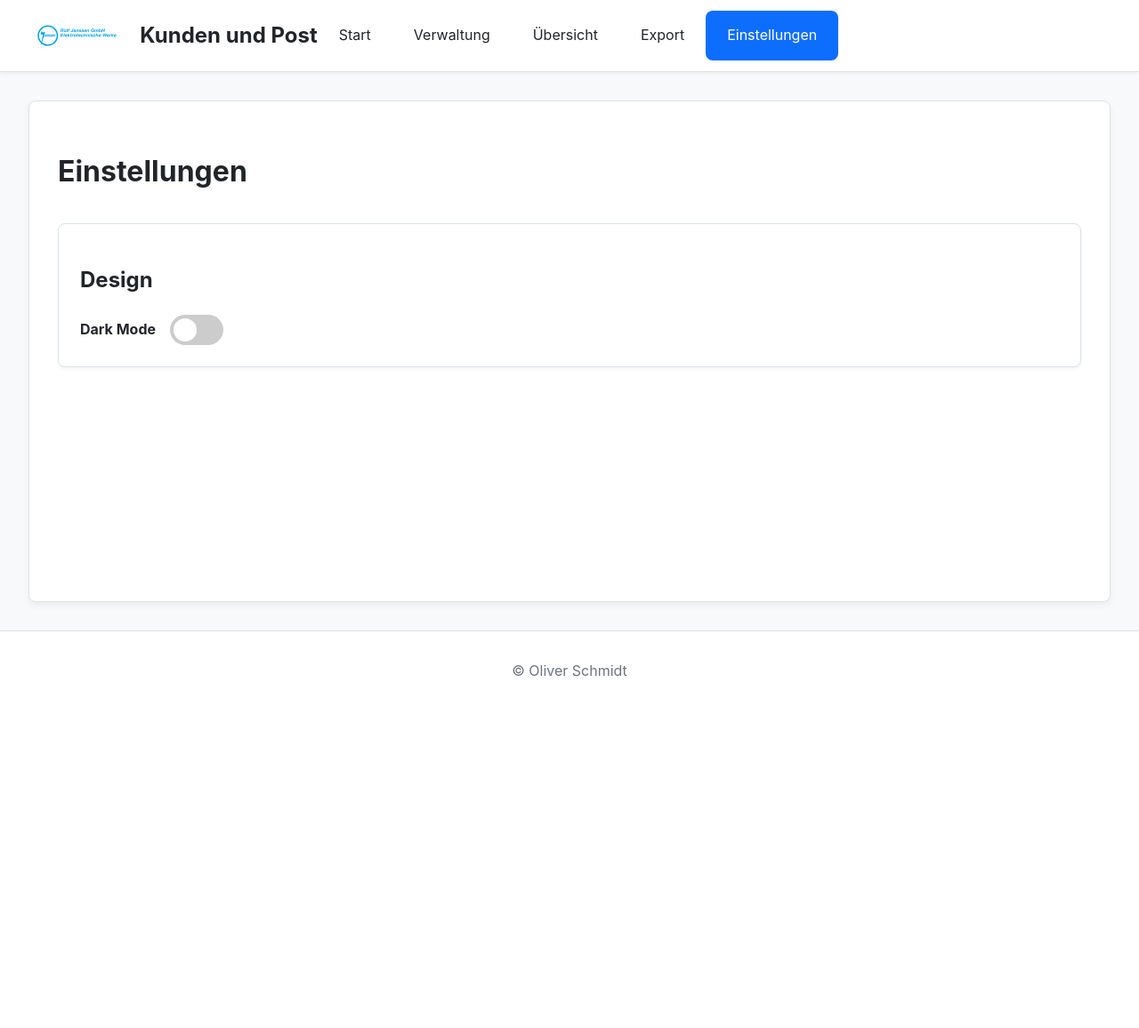
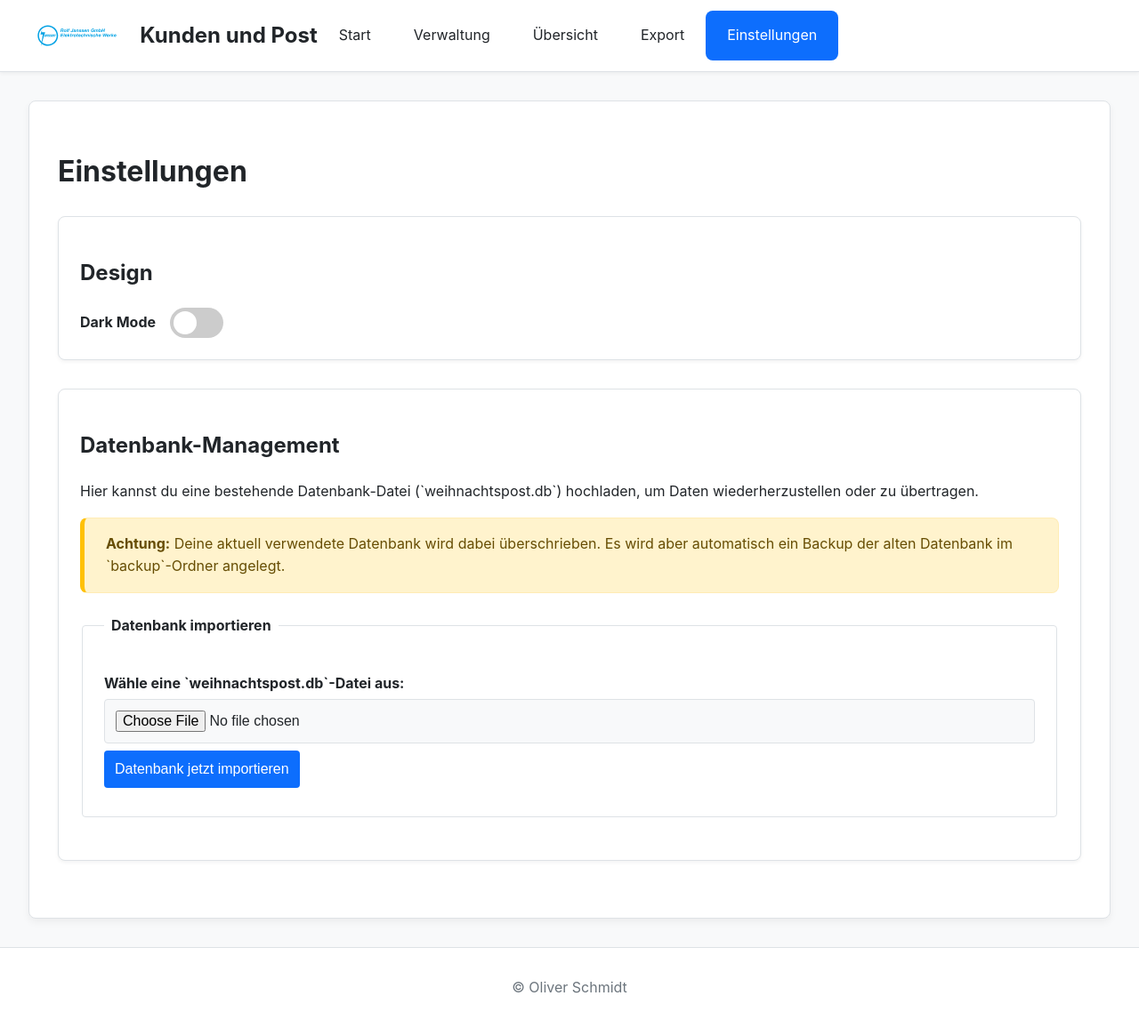
Before and after one commit to oliverschmidt99/weihnachtspost_rj, a Flask app: page /settings in a window 1280 px wide. Shown: the whole page at 89% size. Before the commit the page ends 761 px from the top, so only its background shows below. Run offline with Flask 3, Linux system fonts and the light colour scheme.

Commit message:
Refactor styles and enhance settings page
- Cleaned up requirements.txt by removing unnecessary comments and ensuring proper formatting.
- Updated static CSS to improve readability and added a new warning box style for database management.
- Enhanced settings.html to include a database management section with a warning about overwriting the current database, along with a file upload form.

```diff
--- a/app.py
+++ b/app.py
@@ -8,13 +8,15 @@ from datetime import datetime
 from flask import Flask, render_template, request, redirect, url_for, flash, send_file
 from werkzeug.utils import secure_filename
 from src.models import db, Mitarbeiter, Kunde, Weihnachtspost
-from sqlalchemy import or_
 import csv
 import io
 
+# NEU: Import für Datenbank-Migrationen
+from flask_migrate import Migrate
+
 # -- Konfiguration --
 UPLOAD_FOLDER = "uploads"
-ALLOWED_EXTENSIONS = {"msg"}
+ALLOWED_EXTENSIONS = {"msg", "db"}  # .db für den Import erlauben
 BACKUP_FOLDER = "backup"
 
 STATUS_EMOJIS = {
@@ -48,14 +50,20 @@ instance_path = os.path.join(basedir, "instance")
 os.makedirs(instance_path, exist_ok=True)
 backup_path = os.path.join(basedir, BACKUP_FOLDER)
 os.makedirs(backup_path, exist_ok=True)
+upload_path = os.path.join(basedir, UPLOAD_FOLDER)
+os.makedirs(upload_path, exist_ok=True)
+
 
 app.config["SECRET_KEY"] = "dein-super-geheimer-schluessel-hier"
 app.config["SQLALCHEMY_DATABASE_URI"] = (
     f"sqlite:///{os.path.join(instance_path, 'weihnachtspost.db')}"
 )
 app.config["SQLALCHEMY_TRACK_MODIFICATIONS"] = False
-app.config["UPLOAD_FOLDER"] = UPLOAD_FOLDER
+app.config["UPLOAD_FOLDER"] = upload_path
 db.init_app(app)
+
+# NEU: Flask-Migrate initialisieren
+migrate = Migrate(app, db)
 
 
 def backup_database():
@@ -63,15 +71,18 @@ def backup_database():
     backup_filename = f"weihnachtspost_{timestamp}.db.bak"
     source_db = os.path.join(instance_path, "weihnachtspost.db")
     backup_filepath = os.path.join(backup_path, backup_filename)
-    try:
-        shutil.copy2(source_db, backup_filepath)
-        flash(f"Datenbank-Backup erfolgreich erstellt: {backup_filename}", "success")
-    except Exception as e:
-        flash(f"Fehler beim Erstellen des Backups: {e}", "danger")
+    if os.path.exists(source_db):
+        try:
+            shutil.copy2(source_db, backup_filepath)
+            flash(
+                f"Datenbank-Backup erfolgreich erstellt: {backup_filename}", "success"
+            )
+        except (shutil.Error, OSError) as e:
+            flash(f"Fehler beim Erstellen des Backups: {e}", "error")
 
 
-def allowed_file(filename):
-    return "." in filename and filename.rsplit(".", 1)[1].lower() in ALLOWED_EXTENSIONS
+def allowed_file(filename, extensions):
+    return "." in filename and filename.rsplit(".", 1)[1].lower() in extensions
 
 
 def parse_vcard_text(text):
@@ -144,10 +155,10 @@ def uebersicht():
     if post_art:
         query = query.join(Weihnachtspost).filter(Weihnachtspost.jahr == jahr)
         conditions = {
-            "postkarte": Weihnachtspost.postkarte == True,
-            "kalender": Weihnachtspost.kalender == True,
-            "email_versand": Weihnachtspost.email_versand == True,
-            "speziell": Weihnachtspost.speziell == True,
+            "postkarte": Weihnachtspost.postkarte.is_(True),
+            "kalender": Weihnachtspost.kalender.is_(True),
+            "email_versand": Weihnachtspost.email_versand.is_(True),
+            "speziell": Weihnachtspost.speziell.is_(True),
         }
         if post_art in conditions:
             query = query.filter(conditions[post_art])
@@ -180,10 +191,10 @@ def export_page():
     if post_art:
         query = query.join(Weihnachtspost).filter(Weihnachtspost.jahr == jahr)
         conditions = {
-            "postkarte": Weihnachtspost.postkarte == True,
-            "kalender": Weihnachtspost.kalender == True,
-            "email_versand": Weihnachtspost.email_versand == True,
-            "speziell": Weihnachtspost.speziell == True,
+            "postkarte": Weihnachtspost.postkarte.is_(True),
+            "kalender": Weihnachtspost.kalender.is_(True),
+            "email_versand": Weihnachtspost.email_versand.is_(True),
+            "speziell": Weihnachtspost.speziell.is_(True),
         }
         if post_art in conditions:
             query = query.filter(conditions[post_art])
@@ -276,26 +287,26 @@ def export_csv():
 
 @app.route("/mitarbeiter/neu", methods=["POST"])
 def mitarbeiter_neu():
-    neuer_mitarbeiter = Mitarbeiter(**request.form)
-    db.session.add(neuer_mitarbeiter)
+    new_mitarbeiter = Mitarbeiter(**request.form)
+    db.session.add(new_mitarbeiter)
     db.session.commit()
     backup_database()
     flash("Mitarbeiter erfolgreich hinzugefügt!", "success")
     return redirect(url_for("verwaltung"))
 
 
-@app.route("/mitarbeiter/bearbeiten/<int:id>")
-def mitarbeiter_bearbeiten(id):
+@app.route("/mitarbeiter/bearbeiten/<int:mitarbeiter_id>")
+def mitarbeiter_bearbeiten(mitarbeiter_id):
     return render_template(
         "mitarbeiter_bearbeiten.html",
-        mitarbeiter=Mitarbeiter.query.get_or_404(id),
+        mitarbeiter=Mitarbeiter.query.get_or_404(mitarbeiter_id),
         pastel_colors=PASTEL_COLORS,
     )
 
 
-@app.route("/mitarbeiter/update/<int:id>", methods=["POST"])
-def mitarbeiter_update(id):
-    mitarbeiter = Mitarbeiter.query.get_or_404(id)
+@app.route("/mitarbeiter/update/<int:mitarbeiter_id>", methods=["POST"])
+def mitarbeiter_update(mitarbeiter_id):
+    mitarbeiter = Mitarbeiter.query.get_or_404(mitarbeiter_id)
     for key, value in request.form.items():
         setattr(mitarbeiter, key, value)
     db.session.commit()
@@ -304,9 +315,9 @@ def mitarbeiter_update(id):
     return redirect(url_for("verwaltung"))
 
 
-@app.route("/mitarbeiter/loeschen/<int:id>", methods=["POST"])
-def mitarbeiter_loeschen(id):
-    db.session.delete(Mitarbeiter.query.get_or_404(id))
+@app.route("/mitarbeiter/loeschen/<int:mitarbeiter_id>", methods=["POST"])
+def mitarbeiter_loeschen(mitarbeiter_id):
+    db.session.delete(Mitarbeiter.query.get_or_404(mitarbeiter_id))
     db.session.commit()
     backup_database()
     flash("Mitarbeiter gelöscht.", "success")
@@ -315,17 +326,19 @@ def mitarbeiter_loeschen(id):
 
 @app.route("/kunden/erstellen", methods=["POST"])
 def kunde_erstellen():
-    neuer_kunde = Kunde()
+    new_kunde = Kunde()
     for key, value in request.form.items():
         if hasattr(Kunde, key):
-            setattr(neuer_kunde, key, value)
-    db.session.add(neuer_kunde)
+            setattr(new_kunde, key, value)
+    db.session.add(new_kunde)
     db.session.flush()
     post_eintrag = Weihnachtspost(
-        kunde_id=neuer_kunde.id,
+        kunde_id=new_kunde.id,
         jahr=datetime.now().year,
-        postkarte="postkarte" in request.form,
-        kalender="kalender" in request.form,
+        postkarte="postkarte"
+        in request.form,  # This will be True if present, False otherwise
+        kalender="kalender"
+        in request.form,  # This will be True if present, False otherwise
         email_versand="email_versand" in request.form,
         speziell="speziell" in request.form,
     )
@@ -336,11 +349,11 @@ def kunde_erstellen():
     return redirect(url_for("verwaltung"))
 
 
-@app.route("/kunden/bearbeiten/<int:id>")
-def kunde_bearbeiten(id):
+@app.route("/kunden/bearbeiten/<int:kunde_id>")
+def kunde_bearbeiten(kunde_id):
     return render_template(
-        "kunde_bearbeiten.html",
-        kunde=Kunde.query.get_or_404(id),
+        "kunde_bearbeiten.html",  # Typo: Should be 'kunde_bearbeiten.html'
+        kunde=Kunde.query.get_or_404(kunde_id),
         mitarbeiter=Mitarbeiter.query.all(),
         status_optionen=STATUS_OPTIONEN,
         status_emojis=STATUS_EMOJIS,
@@ -348,8 +361,8 @@ def kunde_bearbeiten(id):
 
 
 @app.route("/kunden/update/<int:id>", methods=["POST"])
-def kunde_update(id):
-    kunde = Kunde.query.get_or_404(id)
+def kunde_update(kunde_id):
+    kunde = Kunde.query.get_or_404(kunde_id)
     form_data = request.form.to_dict()
     if "mitarbeiter_id" in form_data and not form_data["mitarbeiter_id"]:
         kunde.mitarbeiter_id = None
@@ -362,9 +375,9 @@ def kunde_update(id):
     return redirect(url_for("verwaltung"))
 
 
-@app.route("/kunden/loeschen/<int:id>", methods=["POST"])
-def kunde_loeschen(id):
-    db.session.delete(Kunde.query.get_or_404(id))
+@app.route("/kunden/loeschen/<int:kunde_id>", methods=["POST"])
+def kunde_loeschen(kunde_id):
+    db.session.delete(Kunde.query.get_or_404(kunde_id))
     db.session.commit()
     backup_database()
     flash("Kunde erfolgreich gelöscht!", "success")
@@ -416,13 +429,14 @@ def upload_msg():
     temp_dir = tempfile.mkdtemp()
     try:
         for file in files:
-            if not (file and allowed_file(file.filename)):
+            if not (file and allowed_file(file.filename, {"msg"})):
                 continue
             msg_filepath = os.path.join(temp_dir, secure_filename(file.filename))
             file.save(msg_filepath)
             subprocess.run(
                 ["python", "-m", "extract_msg", "--out", temp_dir, msg_filepath],
                 capture_output=True,
+                check=False,
             )
             message_txt_path = next(
                 (
@@ -445,13 +459,13 @@ def upload_msg():
             if (
                 not kunde
                 and (vorname := data.get("vorname"))
-                and (nachname := data.get("nachname"))
+                and (nachname := data.get("nachname"))  # Typo: Should be 'nachname'
             ):
                 kunde = Kunde.query.filter(
                     db.func.lower(Kunde.vorname) == vorname.lower(),
                     db.func.lower(Kunde.nachname) == nachname.lower(),
                 ).first()
-            if kunde:
+            if kunde:  # Typo: Should be 'kunde'
                 for key, value in data.items():
                     if value and not getattr(kunde, key, None):
                         setattr(kunde, key, value)
@@ -459,10 +473,10 @@ def upload_msg():
             else:
                 neuer_kunde = Kunde(mitarbeiter_id=mitarbeiter_id, status="Neu")
                 for key, value in data.items():
-                    setattr(neuer_kunde, key, value)
-                db.session.add(neuer_kunde)
+                    setattr(neuer_kunde, key, value)  # Typo: Should be 'neuer_kunde'
+                db.session.add(neuer_kunde)  # Typo: Should be 'neuer_kunde'
                 db.session.flush()
-                post_eintrag = Weihnachtspost(
+                post_eintrag = Weihnachtspost(  # Typo: Should be 'post_eintrag'
                     kunde_id=neuer_kunde.id, jahr=datetime.now().year, **post_auswahl
                 )
                 db.session.add(post_eintrag)
@@ -473,7 +487,7 @@ def upload_msg():
                     shutil.rmtree(os.path.join(temp_dir, item))
         db.session.commit()
         backup_database()
-    except Exception as e:
+    except (subprocess.CalledProcessError, OSError) as e:
         db.session.rollback()
         print(f"Schwerwiegender Fehler beim Import: {e}")
         flash(f"Ein Fehler ist aufgetreten: {e}", "danger")
@@ -523,7 +537,48 @@ def settings():
     return render_template("settings.html")
 
 
+@app.route("/import/db", methods=["POST"])
+def import_db():
+    if "db_file" not in request.files:
+        flash("Keine Datei für den Upload ausgewählt.", "danger")
+        return redirect(url_for("settings"))
+
+    file = request.files["db_file"]
+
+    if file.filename == "":
+        flash("Keine Datei ausgewählt.", "danger")
+        return redirect(url_for("settings"))
+
+    if file and allowed_file(file.filename, {"db"}):
+        backup_database()
+        filename = secure_filename(file.filename)
+        upload_filepath = os.path.join(app.config["UPLOAD_FOLDER"], filename)
+        file.save(upload_filepath)
+        current_db_path = os.path.join(instance_path, "weihnachtspost.db")
+        try:
+            if os.path.exists(current_db_path):
+                os.rename(current_db_path, current_db_path + ".old")
+            shutil.copy2(upload_filepath, current_db_path)
+            flash(  # Typo: Should be 'flash'
+                "Datenbank erfolgreich importiert! Bitte starte die Anwendung manuell neu.",
+                "success",
+            )
+            os.remove(upload_filepath)
+            if os.path.exists(current_db_path + ".old"):
+                os.remove(current_db_path + ".old")
+        except OSError as e:
+            flash(  # Typo: Should be 'flash'
+                f"Ein Fehler ist beim Ersetzen der Datenbank aufgetreten: {e}", "danger"
+            )
+            if os.path.exists(current_db_path + ".old"):
+                os.rename(current_db_path + ".old", current_db_path)
+            return redirect(url_for("settings"))
+        return redirect(url_for("index"))
+    else:
+        flash("Ungültiger Dateityp. Bitte eine .db-Datei hochladen.", "danger")
+        return redirect(url_for("settings"))
+
+
 if __name__ == "__main__":
-    with app.app_context():
-        db.create_all()
+    # db.create_all() wird durch Migrationen ersetzt
     app.run(port=6060, debug=True)
--- a/requirements.txt
+++ b/requirements.txt
@@ -1,4 +1,3 @@
-# requirements.txt
 Flask
 Flask-SQLAlchemy
 extract-msg
--- a/static/css/style.css
+++ b/static/css/style.css
@@ -156,3 +156,20 @@ footer {
 .form-grid-2 { display: grid; grid-template-columns: repeat(2, 1fr); gap: 1.5rem; }
 .form-grid-3 { display: grid; grid-template-columns: repeat(3, 1fr); gap: 1.5rem; }
 .form-grid-2 .form-group, .form-grid-3 .form-group { margin: 0; }
+
+/* Styling für die Warn-Box */
+.warning-box {
+    background-color: #fff3cd; /* Helles Gelb */
+    color: #664d03; /* Dunkler Text */
+    border: 1px solid #ffecb5;
+    border-left: 5px solid #ffc107; /* Gelber Rand links */
+    padding: 1rem 1.5rem;
+    border-radius: 8px;
+    margin-top: 1rem;
+}
+html[data-theme='dark'] .warning-box {
+    background-color: #3e3824;
+    color: #ffda6a;
+    border-color: #5a4f2c;
+    border-left-color: #ffc107;
+}
--- a/templates/settings.html
+++ b/templates/settings.html
@@ -5,7 +5,7 @@
 {% block content %}
 <h1>Einstellungen</h1>
 
-<div class="card config-section active" style="margin-top: 2rem;">
+<div class="card config-section active">
     <h2>Design</h2>
     <div class="theme-switcher">
         <label for="theme-toggle" style="margin-right: 1rem; font-weight: bold;">Dark Mode</label>
@@ -15,9 +15,35 @@
         </label>
     </div>
 </div>
+
+<div class="card config-section active">
+    <h2>Datenbank-Management</h2>
+    <p>
+        Hier kannst du eine bestehende Datenbank-Datei (`weihnachtspost.db`) hochladen, um Daten wiederherzustellen oder
+        zu übertragen.
+    </p>
+    <div class="warning-box">
+        <strong>Achtung:</strong> Deine aktuell verwendete Datenbank wird dabei überschrieben. Es wird aber automatisch
+        ein Backup der alten Datenbank im `backup`-Ordner angelegt.
+    </div>
+
+    <form action="{{ url_for('import_db') }}" method="post" enctype="multipart/form-data" style="margin-top: 1.5rem;">
+        <fieldset>
+            <legend>Datenbank importieren</legend>
+            <div class="form-group">
+                <label for="db_file">Wähle eine `weihnachtspost.db`-Datei aus:</label>
+                <input type="file" name="db_file" id="db_file" required accept=".db">
+            </div>
+            <button type="submit"
+                onclick="return confirm('Bist du sicher, dass du die aktuelle Datenbank überschreiben möchtest?');">
+                Datenbank jetzt importieren
+            </button>
+        </fieldset>
+    </form>
+</div>
+
 {% endblock %}
 
 {% block scripts %}
-{# Dieses Skript wird nur auf dieser Seite geladen, um den Schalter zu steuern. #}
 <script src="{{ url_for('static', filename='js/settings.js') }}"></script>
 {% endblock %}
```
